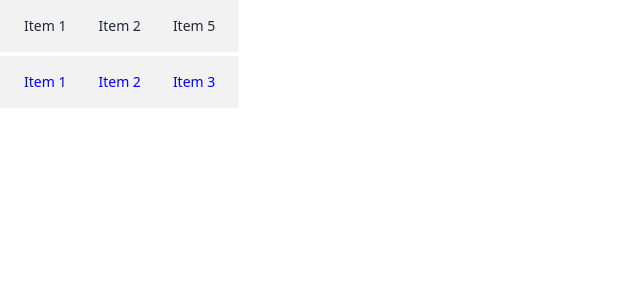
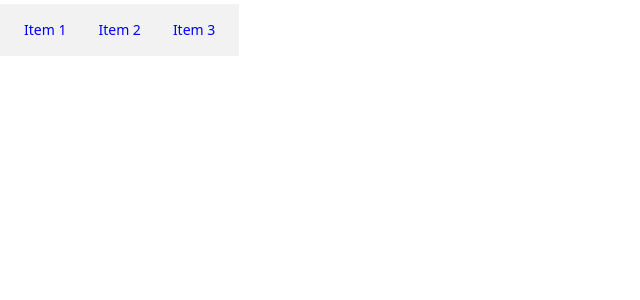
Before and after one commit to nicosup98/varajas-front, a React (Vite) app: page /home in a window 1280 px wide. Shown: the top 300 px of the page, without its empty margins (0-640 px from the left). Built offline with nearby package versions, Linux system fonts and the light colour scheme.

Commit message:
Update 1

```diff
--- a/src/App.css
+++ b/src/App.css
@@ -4,4 +4,6 @@
 
   .menu-item:hover {
     color: red; /* Cambia el color del texto a rojo cuando se pasa el ratón por encima */
+    box-shadow: 0 4px 8px rgba(144, 238, 144, 0.6);
+
   }
--- a/src/routes/root.jsx
+++ b/src/routes/root.jsx
@@ -11,11 +11,7 @@ function Root() {
    }, [])
    return (
       <>
-      <ul className="menu menu-horizontal bg-base-200">
-  <li><a>Item 1</a></li>
-  <li><a>Item 2</a></li>
-  <li><a>Item 5</a></li>
-</ul>
+
 
          <div className="container mx-auto py-1">
             <Outlet />
```
